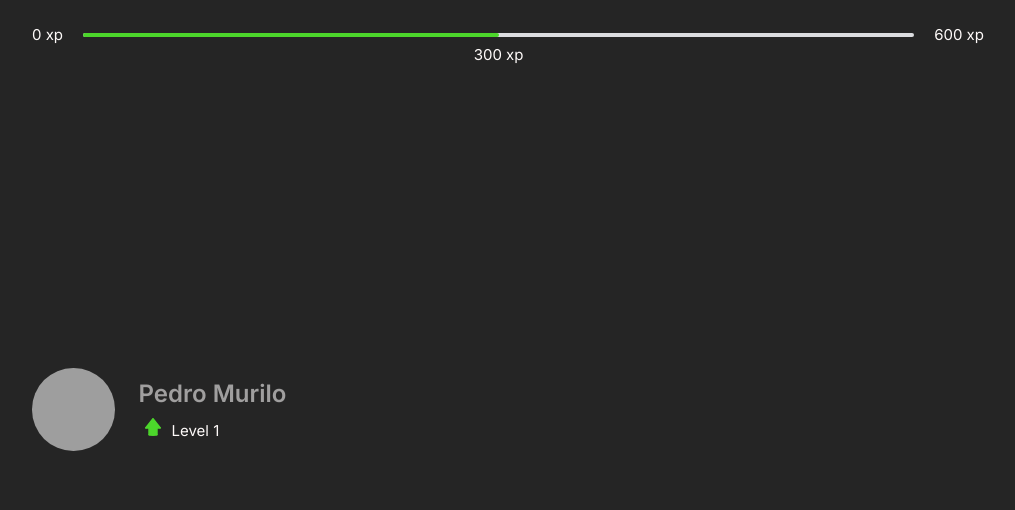
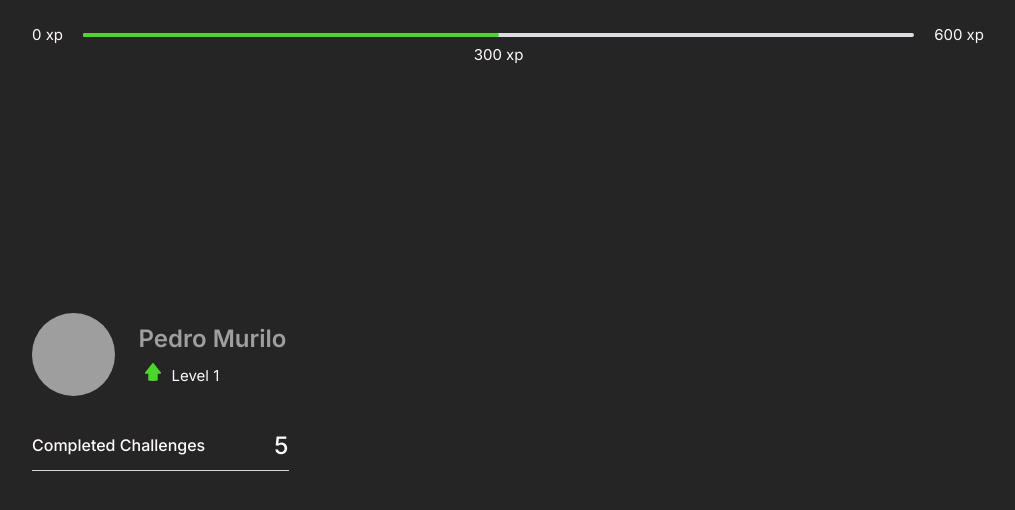
Before and after one commit to Pedro-Murilo/werpg, a Next.js app: page / in a window 1280 px wide. Shown: the top 510 px of the page, without its empty margins (132-1147 px from the left). Built offline with nearby package versions, Linux system fonts and the light colour scheme; grey boxes are pictures that could not be loaded.

Commit message:
style: completed challenges

```diff
--- /dev/null
+++ b/src/components/CompletedChallenges.tsx
@@ -0,0 +1,12 @@
+import { CompletedChallengesContainer } from '../styles/components/CompletedChallengesStyle';
+
+function CompletedChallenges() {
+    return (
+        <CompletedChallengesContainer>
+            <span>Completed Challenges</span>
+            <span>5</span>
+        </CompletedChallengesContainer>
+    )
+}
+
+export default CompletedChallenges;
--- a/src/pages/index.tsx
+++ b/src/pages/index.tsx
@@ -1,3 +1,4 @@
+import CompletedChallenges from "../components/CompletedChallenges";
 import { ExperienceBar } from "../components/ExperienceBar";
 import Profile from "../components/Profile";
 import { Container } from "../styles/GlobalStyles";
@@ -12,6 +13,7 @@ export default function Home() {
         <SectionContainer>
           <div>
             <Profile />
+            <CompletedChallenges />
           </div>
             <div>
 
--- /dev/null
+++ b/src/styles/components/CompletedChallengesStyle.tsx
@@ -0,0 +1,19 @@
+import styled from 'styled-components';
+
+export const CompletedChallengesContainer = styled.div`
+    display: flex;
+    align-items: center;
+    justify-content: space-between;
+    margin: 3.5rem 0;
+    padding-bottom: 1rem;
+    border-bottom: 1px solid #d7d8da;
+    font-weight: 500;
+
+    span:first-child {
+        font-size: 1.6rem;
+    }
+
+    span:last-child {
+        font-size: 2.4rem;
+    }
+`
```
